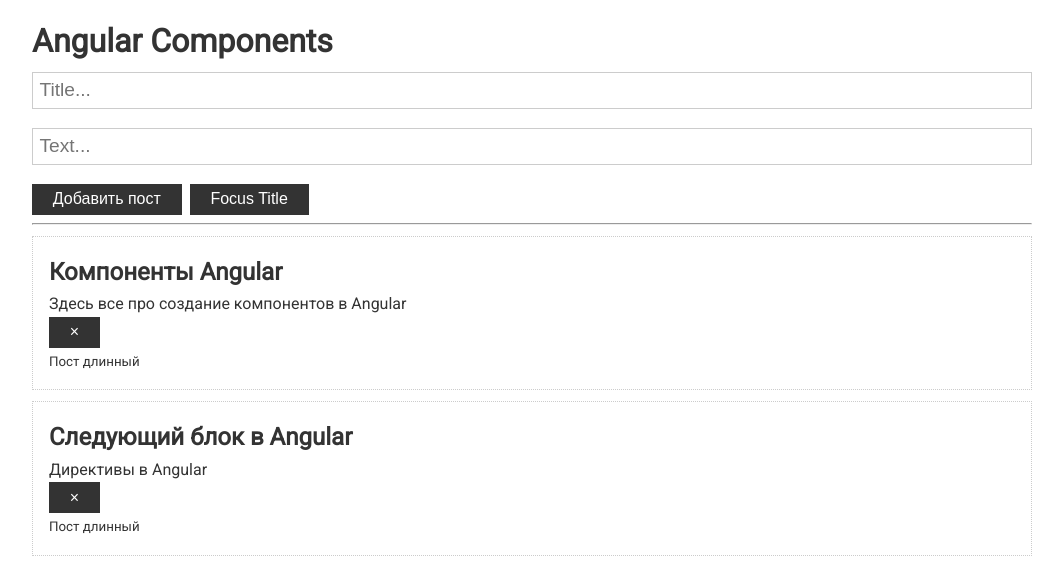
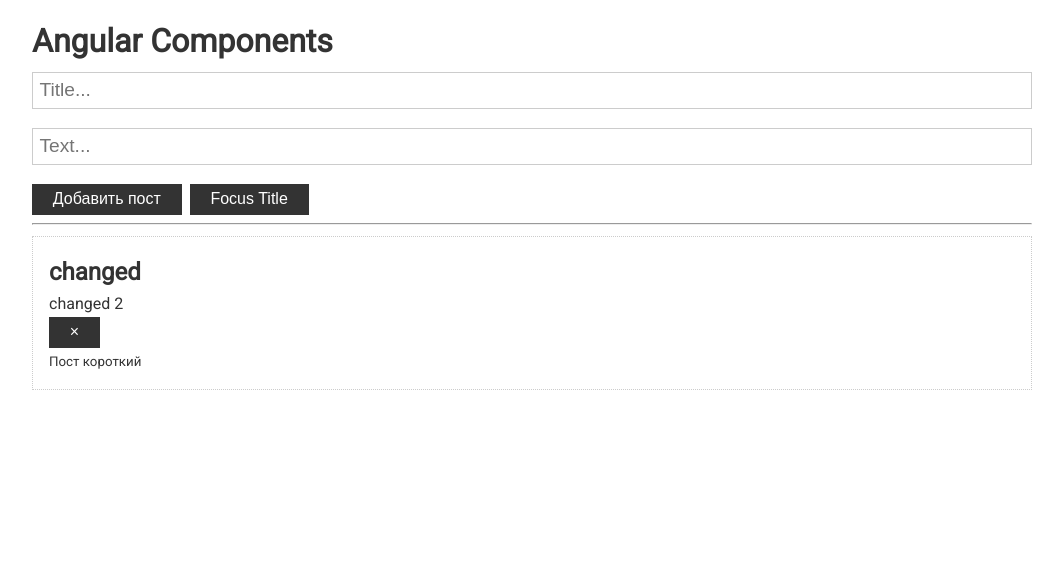
Before and after one commit to Arafatik/Angular-essential, an Angular app: page / in a window 1280 px wide. Shown: the top 572 px of the page, without its empty margins (108-1171 px from the left). Built offline with nearby package versions, Linux system fonts and the light colour scheme.

Commit message:
change-detection-strategy

```diff
--- a/src/app/app.component.ts
+++ b/src/app/app.component.ts
@@ -1,4 +1,4 @@
-import { Component } from "@angular/core";
+import { Component, OnInit } from "@angular/core";
 
 export interface Post {
   title: string;
@@ -10,15 +10,26 @@
   templateUrl: "./app.component.html",
   styleUrls: ["./app.component.scss"],
 })
-export class AppComponent {
+export class AppComponent implements OnInit {
   posts: Post[] = [
     {
       title: "Компоненты Angular",
       text: "Здесь все про создание компонентов в Angular",
       id: 1,
     },
-    { title: "Следующий блок в Angular", text: "Директивы в Angular", id: 2 },
+    // { title: "Следующий блок в Angular", text: "Директивы в Angular", id: 2 },
   ];
+
+  ngOnInit(): void {
+    setTimeout(() => {
+      console.log("Timeout");
+      this.posts[0] = {
+        title: "changed",
+        text: "changed 2",
+        id: 3,
+      };
+    }, 5000);
+  }
 
   updatePosts(post: Post) {
     this.posts.unshift(post);
--- a/src/app/post/post.component.ts
+++ b/src/app/post/post.component.ts
@@ -3,6 +3,7 @@
   AfterContentInit,
   AfterViewChecked,
   AfterViewInit,
+  ChangeDetectionStrategy,
   Component,
   ContentChild,
   DoCheck,
@@ -22,6 +23,7 @@
   selector: "app-post",
   templateUrl: "./post.component.html",
   styleUrls: ["./post.component.scss"],
+  changeDetection: ChangeDetectionStrategy.OnPush,
 })
 export class PostComponent
   implements
```
